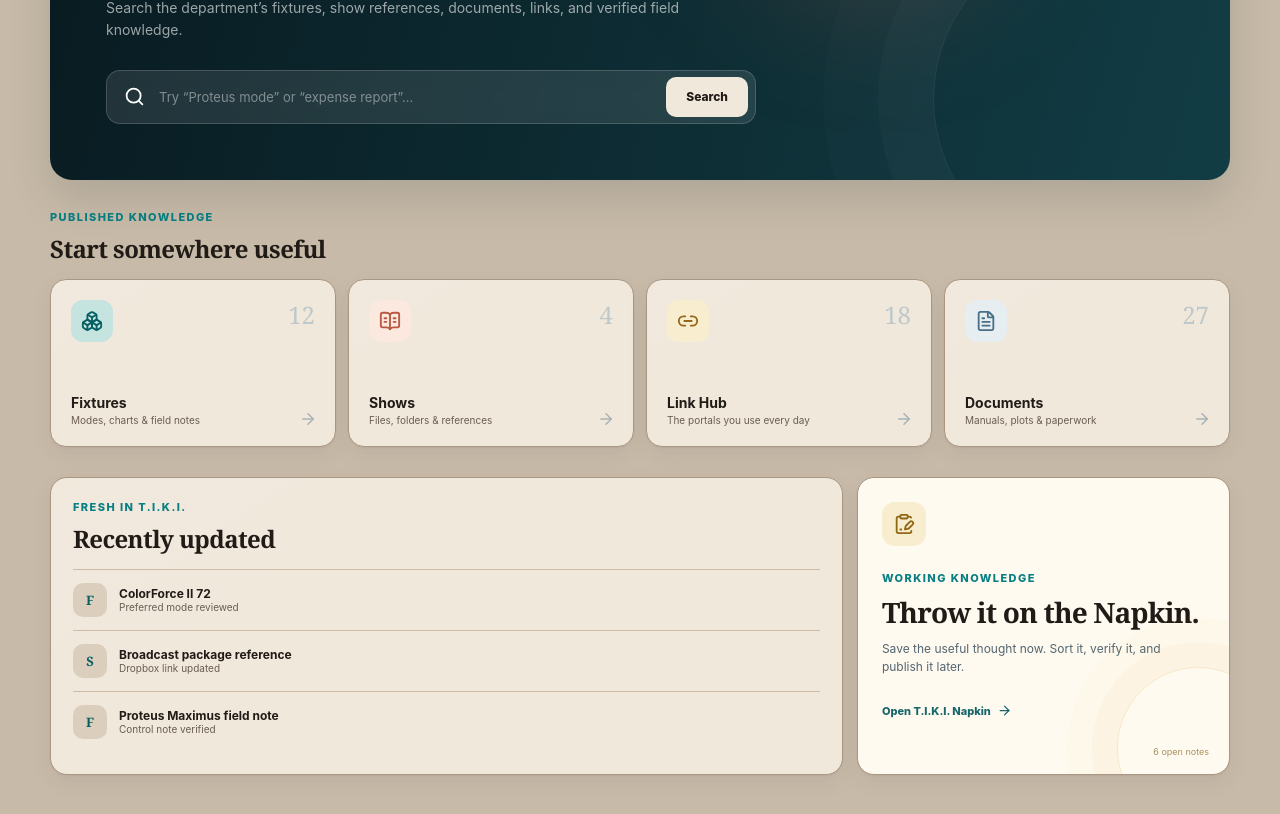
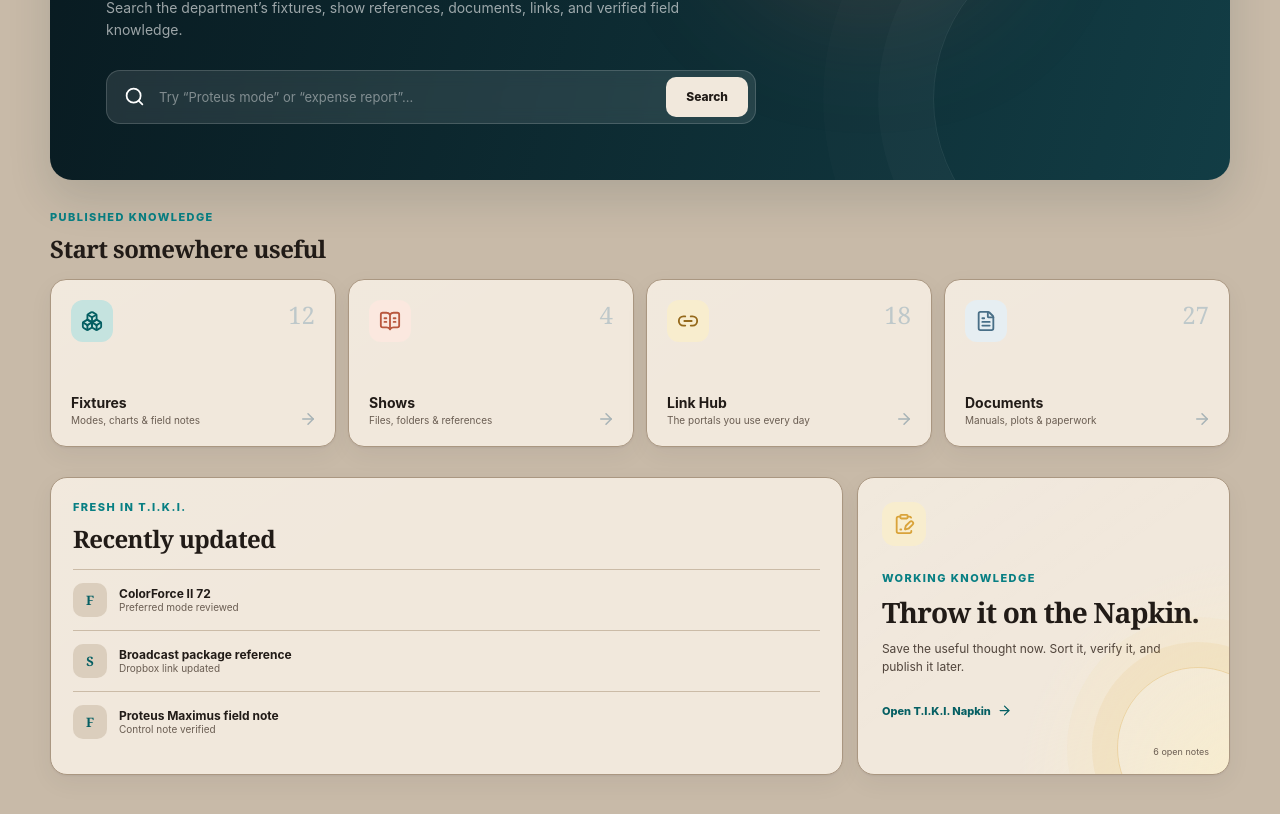
Before and after one commit to DesignNerd-MTG/TIKI, a Next.js app: page /preview in a window 1280 px wide. Shown: the part 352-1166 px from the top of the page. Built offline with nearby package versions, Linux system fonts and the light colour scheme.

Commit message:
Theme Napkin surfaces

```diff
--- a/src/app/globals.css
+++ b/src/app/globals.css
@@ -1673,13 +1673,11 @@ select:focus-visible {
   position: relative;
   overflow: hidden;
   padding: 24px;
-  background: #fffaf0;
-  color: #211b17;
-  --text-primary: #211b17;
-  --text-secondary: #56483c;
-  --text-muted: #76675a;
-  --teal-dark: #17666a;
-  --gold-soft: #f8edce;
+  background:
+    radial-gradient(circle at 105% 105%, var(--gold-soft), transparent 46%),
+    linear-gradient(145deg, var(--panel-sheen), transparent 48%),
+    var(--surface-raised);
+  color: var(--text-primary);
 }
 
 .napkin-card::after {
@@ -1688,10 +1686,12 @@ select:focus-visible {
   bottom: -55px;
   width: 160px;
   height: 160px;
-  border: 1px solid rgba(217, 163, 58, 0.22);
+  border: 1px solid color-mix(in srgb, var(--gold) 32%, transparent);
   border-radius: 50%;
   content: "";
-  box-shadow: 0 0 0 25px rgba(217, 163, 58, 0.05), 0 0 0 50px rgba(217, 163, 58, 0.025);
+  box-shadow:
+    0 0 0 25px color-mix(in srgb, var(--gold) 9%, transparent),
+    0 0 0 50px color-mix(in srgb, var(--gold) 4%, transparent);
 }
 
 .napkin-card__icon {
@@ -1703,7 +1703,7 @@ select:focus-visible {
   margin-bottom: 25px;
   border-radius: 13px;
   background: var(--gold-soft);
-  color: #926817;
+  color: var(--gold);
 }
 
 .napkin-card h2 {
@@ -1717,7 +1717,7 @@ select:focus-visible {
 .napkin-card > p:not(.eyebrow) {
   max-width: 310px;
   margin: 9px 0 22px;
-  color: #536570;
+  color: var(--text-secondary);
   font-size: 12px;
   line-height: 1.55;
 }
@@ -1737,7 +1737,7 @@ select:focus-visible {
   position: absolute;
   right: 20px;
   bottom: 17px;
-  color: #aa925f;
+  color: var(--text-muted);
   font-size: 9px;
 }
 
@@ -2300,19 +2300,15 @@ a.record-row:hover {
   position: relative;
   overflow: hidden;
   padding: clamp(24px, 4vw, 38px);
-  border: 1px solid #e5d7ad;
+  border: 1px solid var(--border);
   border-radius: 20px;
   background:
-    linear-gradient(rgba(255,255,255,0.1) 31px, rgba(218, 196, 139, 0.17) 32px),
-    #fffaf0;
+    linear-gradient(transparent 31px, var(--border-soft) 32px),
+    linear-gradient(145deg, var(--panel-sheen), transparent 48%),
+    var(--surface-raised);
   background-size: 100% 32px;
   box-shadow: var(--shadow-sm);
-  color: #211b17;
-  --text-primary: #211b17;
-  --text-secondary: #56483c;
-  --text-muted: #76675a;
-  --teal-dark: #17666a;
-  --gold-soft: #f8edce;
+  color: var(--text-primary);
 }
 
 .napkin-capture::before {
@@ -2321,7 +2317,7 @@ a.record-row:hover {
   bottom: 0;
   left: 31px;
   width: 1px;
-  background: rgba(224, 105, 84, 0.2);
+  background: color-mix(in srgb, var(--coral) 32%, transparent);
   content: "";
 }
 
@@ -2347,7 +2343,7 @@ a.record-row:hover {
   justify-content: center;
   border-radius: 12px;
   background: var(--gold-soft);
-  color: #976b18;
+  color: var(--gold);
 }
 
 .napkin-capture__intro h2 {
@@ -2358,7 +2354,7 @@ a.record-row:hover {
 
 .napkin-capture__intro p {
   margin: 3px 0 0;
-  color: #536570;
+  color: var(--text-secondary);
   font-size: 11px;
 }
 
@@ -2381,10 +2377,10 @@ a.record-row:hover {
 .napkin-form textarea,
 .napkin-form input[type="url"] {
   width: 100%;
-  border: 1px solid #decf9f;
+  border: 1px solid var(--border);
   outline: 0;
-  background: rgba(242, 230, 191, 0.94);
-  color: #312719;
+  background: var(--control-fill);
+  color: var(--text-primary);
 }
 
 .napkin-form textarea {
@@ -2408,8 +2404,8 @@ a.record-row:hover {
 
 .napkin-form textarea:focus,
 .napkin-form input[type="url"]:focus {
-  border-color: #ba9e4f;
-  box-shadow: 0 0 0 3px rgba(217, 163, 58, 0.1);
+  border-color: var(--accent);
+  box-shadow: 0 0 0 3px var(--focus-ring);
 }
 
 .napkin-form__row {
```
Also changed, not shown: 1 other file (tests, documents, lock files or other folders).
